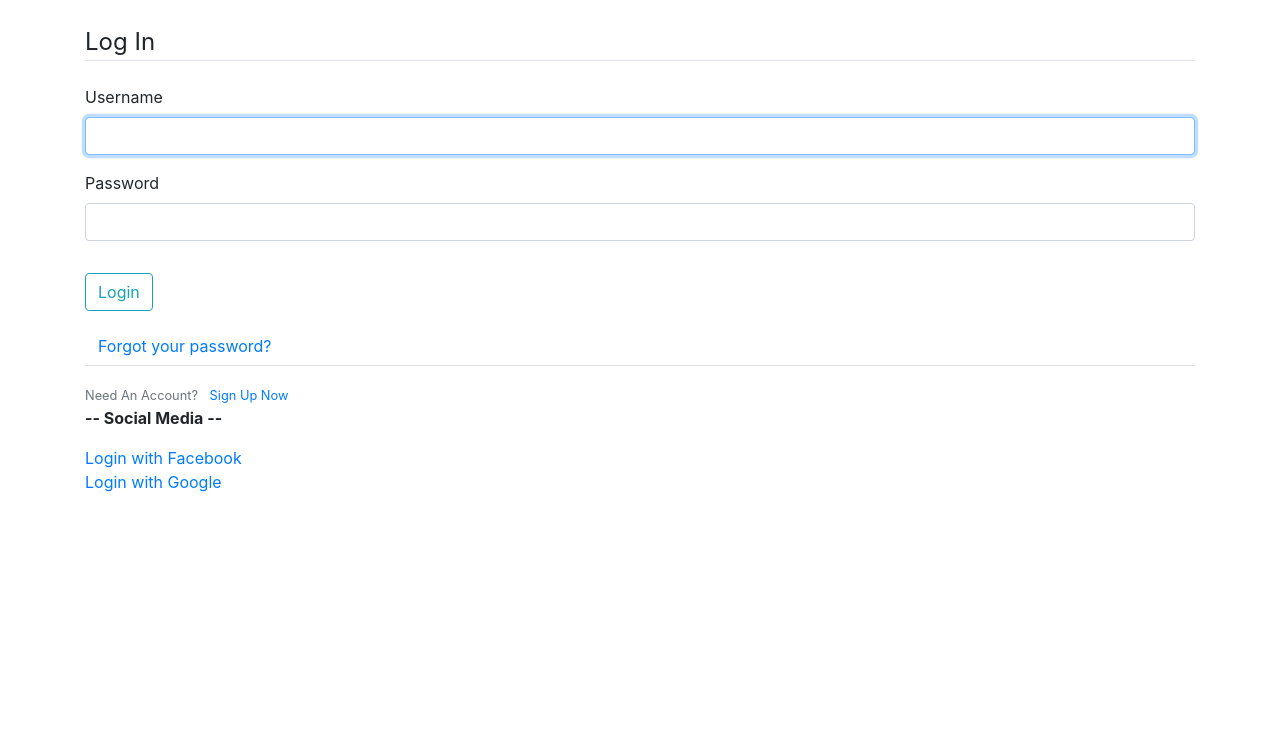
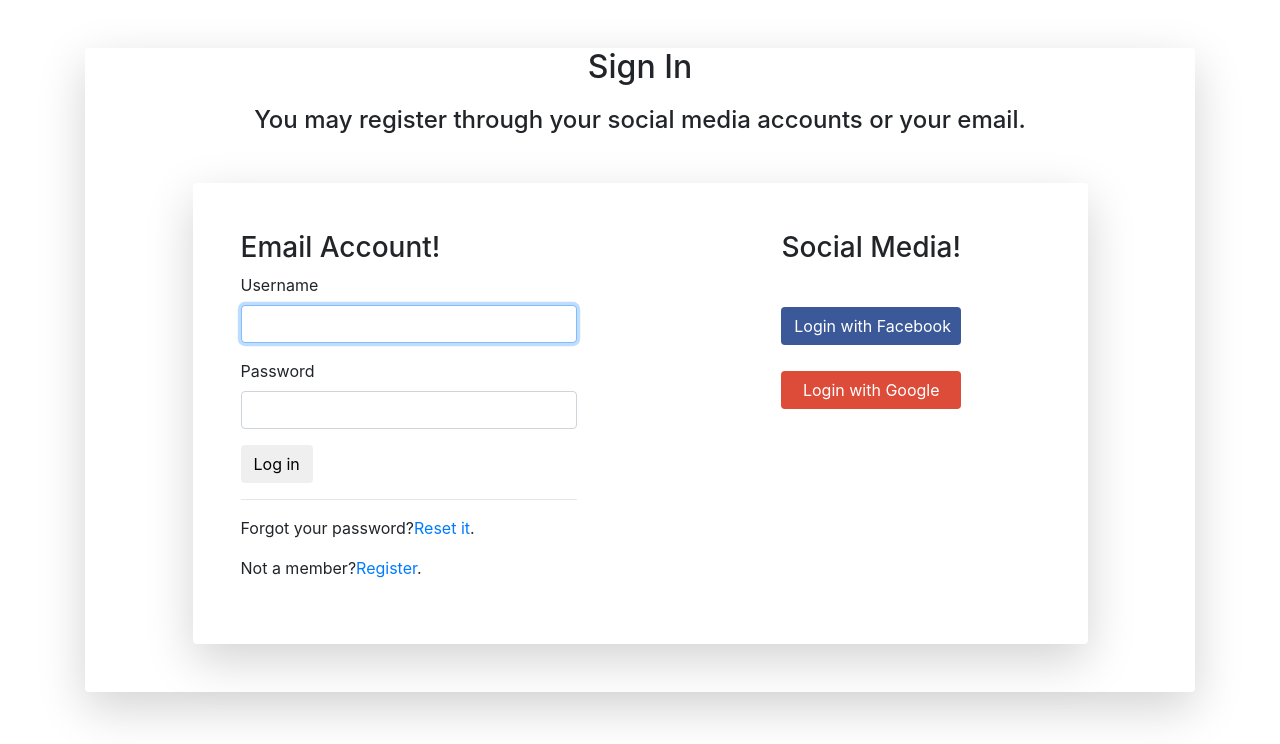
Before and after one commit to marilenahadjitheodoulou/socialplatform, a Django app: page /login/ in a window 1280 px wide. Shown: the part 56-800 px from the top of the page. Run offline with Django 3.2, Linux system fonts and the light colour scheme; some libraries are stand-ins or nearby versions.

Commit message:
update login

```diff
--- a/exercise/settings.py
+++ b/exercise/settings.py
@@ -43,6 +43,7 @@
     'userprofiles',
     'crispy_forms',
     'product',
+
 ]
 
 
@@ -59,6 +60,7 @@
 ]
 
 ROOT_URLCONF = 'exercise.urls'
+
 
 TEMPLATES = [
     {
@@ -85,6 +87,8 @@
 
     'django.contrib.auth.backends.ModelBackend',
 )
+
+
 
 WSGI_APPLICATION = 'exercise.wsgi.application'
 
--- a/exercise/urls.py
+++ b/exercise/urls.py
@@ -14,6 +14,7 @@
     path('oauth/', include('social_django.urls', namespace='social')),
     path('register/', userprofiles_views.register, name='register'),
     path('profile/', userprofiles_views.profile, name='profile'),
+    path('profile-update/', userprofiles_views.ProfileUpdateView.as_view(), name='profile-update'),
     path('login/', auth_views.LoginView.as_view(template_name='registration/login.html'), name='login'),
     path('logout/', auth_views.LogoutView.as_view(template_name='registration/logout.html'), name='logout'),
     path('upload/', product_views.upload, name='upload'),
--- a/product/forms.py
+++ b/product/forms.py
@@ -2,8 +2,7 @@
 from django.contrib.auth.models import User
 from django.contrib.auth.forms import UserCreationForm
 from .models import Product
-
-
+from userprofiles.forms import UserRegisterForm
 class ProductForm(forms.ModelForm):
     class Meta:
         model = Product
--- a/templates/base.html
+++ b/templates/base.html
@@ -45,6 +45,10 @@
             <div class="dropdown-menu dropdown-menu-right" aria-labelledby="navbarDropdown">
               <a class="dropdown-item" href="{% url 'password_change' %}">Change password</a>
               <div class="dropdown-divider"></div>
+              <a class="dropdown-item" href="{% url 'profile' %}">Profile</a>
+              <div class="dropdown-divider"></div>
+              <a class="dropdown-item" href="{% url 'profile-update' %}">Update Profile</a>
+              <div class="dropdown-divider"></div>
               <a class="dropdown-item" href="{% url 'upload' %}">Make a Donation</a>
               <div class="dropdown-divider"></div>
               <a class="dropdown-item" href="{% url 'logout' %}">Log out</a>
--- a/templates/registration/login.html
+++ b/templates/registration/login.html
@@ -3,28 +3,68 @@
 {% load crispy_forms_tags %}
 
 {% block content %}
-<div class="content-section">
+<div class="card o-hidden border-0 shadow-lg my-5">
+
+    <div class="container">
+
+        <!-- Outer Row -->
+        <div class="row justify-content-center">
+
+            <div class="col-xl-10 col-lg-12 col-md-9">
+                <div class="text-center">
+                    <h2 class="page-header">Sign In</h2>
+                    <h4 style="margin-bottom: 30px; margin-top: 20px">You may register through your social media accounts or your email.</h4>
+                </div>
+                <div class="card o-hidden border-0 shadow-lg my-5">
+                    <div class="card-body p-0">
+                        <!-- Nested Row within Card Body -->
+                        <div class="row">
+                            <div class="col-lg-6 d-none d-lg-block">
+                                <div class="p-5">
+                                    <h3 class="page-header">Email Account!</h3>
+
                                     <form method="POST">
                                         {% csrf_token %}
-        <fieldset class="form-group">
-            <legend class="border-bottom mb-4">Log In</legend>
-            {{ form|crispy }}
-        </fieldset>
-        <div class="form-group">
-            <button class="btn btn-outline-info" type="submit">Login</button>
+                                        {{form | crispy}}
+                                        <button type="submit" class="btn btn-default">
+                                            <i class="fa fa-sign-in"></i>Log in</button>
+                                        <input type="hidden" name="next" value="{{ next }}"/>
+                                    </form>
+                                    <hr>
+                                    <div>
+                                        <p>Forgot your password?<a
+                                                href="{% url 'password_reset' %}">Reset it</a>.</p>
+                                        <p>Not a member?<a href="{% url 'register' %}">Register</a>.
+                                        </p>
                                     </div>
-        <a href="{% url 'password_reset' %}" class="btn btn-link">Forgot your password?</a>
+                                </div>
+                            </div>
+                            <div class="col-lg-6 d-none d-lg-block">
+                                <div class="p-5">
+                                    <div class="text-center">
+                                        <h3 class="page-header">Social Media!</h3>
+                                        <br>
+                                        <form method="post" action="">
+                                            <!-- facebook login button -->
+                                            <p><a class="btn"
+                                                    style="width: 180px; margin-top: 10px; background-color: #3b5998; color: #ffffff"
+                                                    href="{% url 'social:begin' 'facebook' %}"> Login with Facebook
+                                                </a></p>
+                                            <!-- google+ login button -->
+                                            <p><a class="btn"
+                                                    style="width: 180px; margin-top: 10px; background-color: #dd4b39; color: #ffffff"
+                                                    href="{% url 'social:begin' 'google-oauth2' %}"> Login with Google
+                                                </a></p>
                                         </form>
-
-    <div class="border-top pt-3">
-        <small class="text-muted">
-            Need An Account? <a class="ml-2" href="{% url 'register' %}">Sign Up Now</a>
-        </small>
+                                    </div>
+                                </div>
+                            </div>
+                        </div>
                     </div>
 
-    <p><strong>-- Social Media --</strong></p>
-    <a href="{% url 'social:begin' 'facebook' %}">Login with Facebook</a>
-    <br>
-    <a href="{% url 'social:begin' 'google-oauth2' %}">Login with Google</a>
+                </div>
+
+            </div>
+
         </div>
         {% endblock content %}
```
Also changed, not shown: product/admin.py (+17 -3 lines), templates/registration/profile-update.html (added, +44 -0 lines), templates/registration/profile.html (+28 -2 lines), templates/registration/register.html (+23 -7 lines), userprofiles/admin.py (+10 -1 lines), userprofiles/views.py (+33 -3 lines). Lines whose indentation alone changed are shown as unchanged.
